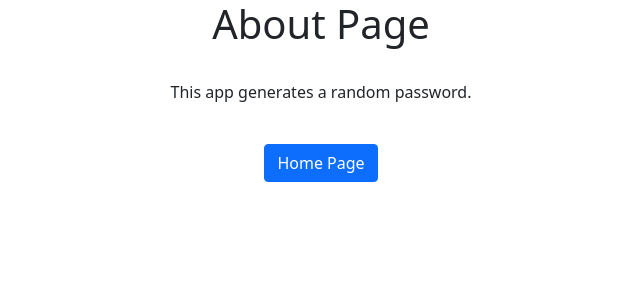
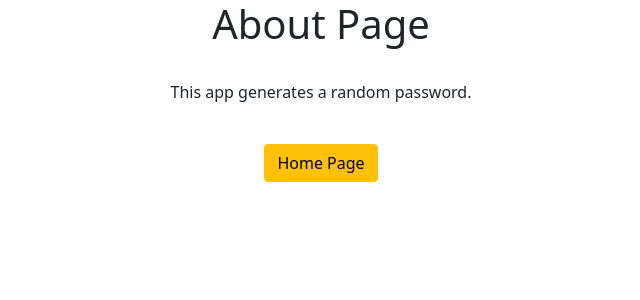
Before and after one commit to shubham114111/django3-password-generator, a Django app: page /about/ in a window 1280 px wide. Shown: the top 300 px of the page, without its empty margins (319-959 px from the left). Run offline with Django 3.2, Linux system fonts and the light colour scheme.

Commit message:
I did Some changes

```diff
--- a/generator/templates/generator/about.html
+++ b/generator/templates/generator/about.html
@@ -4,6 +4,6 @@
     <h1>About Page</h1><br>
 
     <p>This app generates a random password. </p><br>
-    <a href="{% url 'home' %}" class="btn btn-primary">Home Page</a>
+    <a href="{% url 'home' %}" class="btn btn-warning">Home Page</a>
 
 </div>
```
